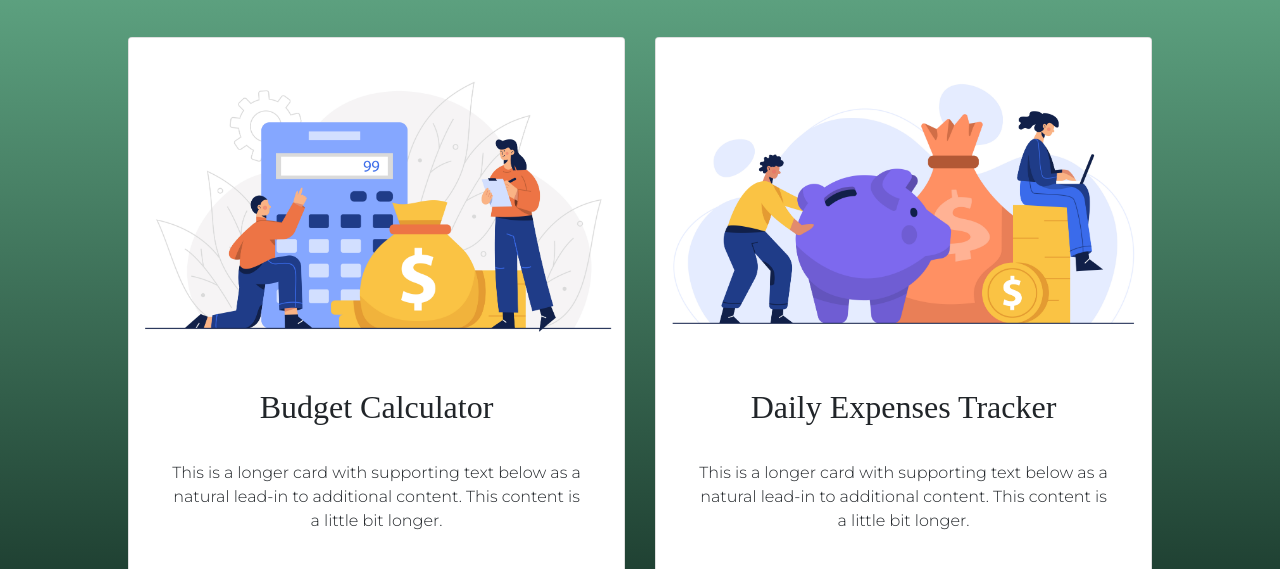
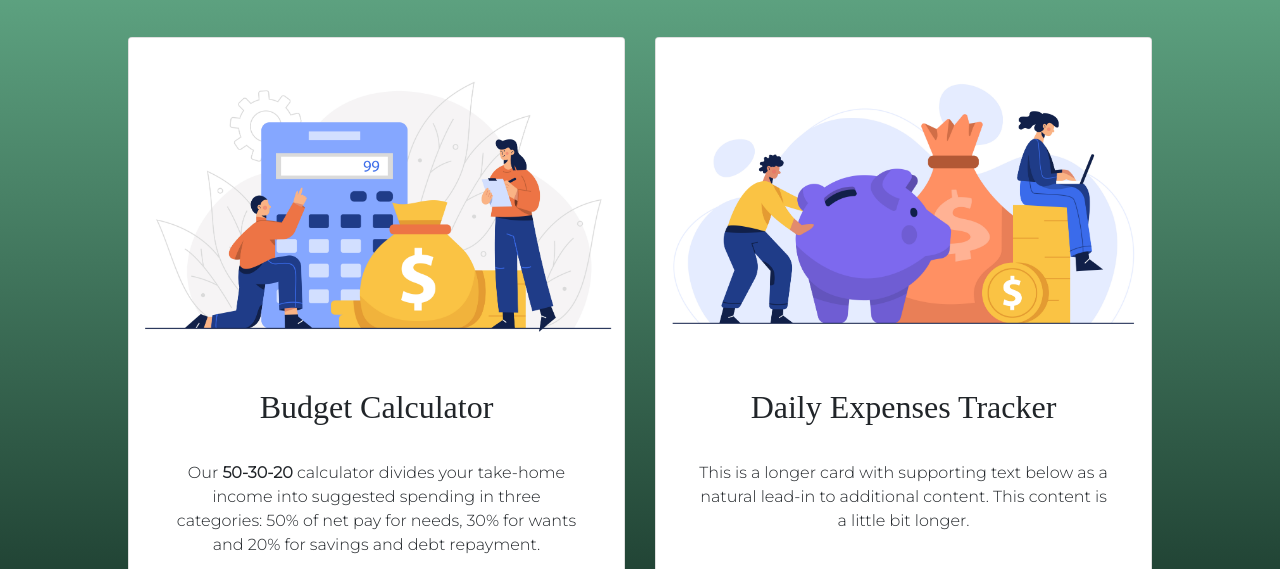
Before and after one commit to ridhixmakharia/ACM_designathon, a plain HTML site: page budget_expense.html in a window 1280 px wide. Shown: the part 227-796 px from the top of the page. Drawn offline with nearby package versions, Linux system fonts and the light colour scheme.

Commit message:
Update budget_expense.html

```diff
--- a/budget_expense.html
+++ b/budget_expense.html
@@ -23,7 +23,7 @@
           <img src="expenses.jpg" class="card-img-top" alt="...">
           <div class="card-body">
             <h5 class="card-title budget_expenses_card-title">Budget Calculator</h5>
-            <p class="card-text budget_expenses_cardtext budget_expenses_card-text">This is a longer card with supporting text below as a natural lead-in to additional content. This content is a little bit longer.</p>
+            <p class="card-text budget_expenses_cardtext budget_expenses_card-text">Our <b>50-30-20</b> calculator divides your take-home income into suggested spending in three categories: 50% of net pay for needs, 30% for wants and 20% for savings and debt repayment.</p>
             <a href="budget.html" class="btn btn-dark btn-lg">Calculate</a>
           </div>
         </div>
```
